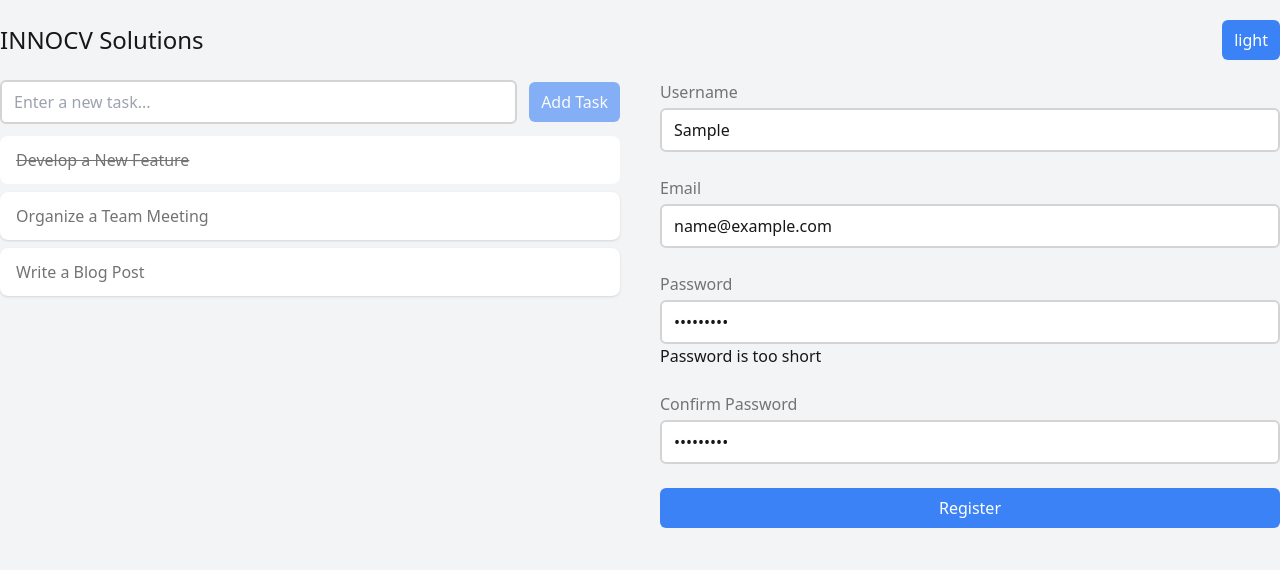
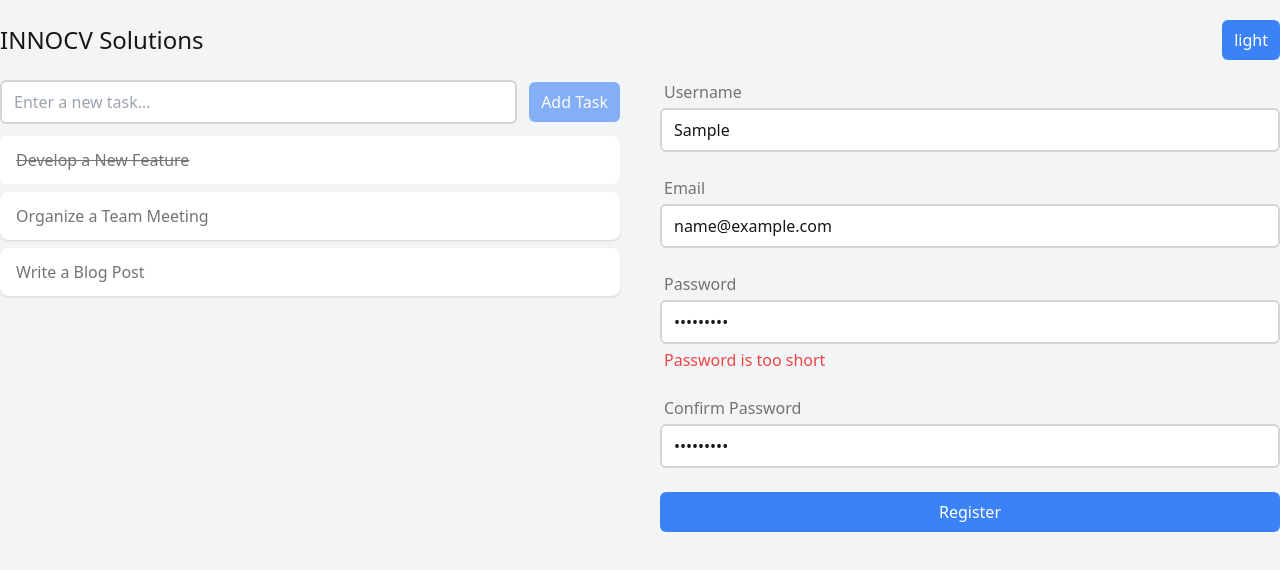
Before and after one commit to manumorante/todo-list, a React (Vite) app: page / in a window 1280 px wide. Both pictures are taken after typing "Sample", "name@example.com", "Sample123", "Sample123" into the empty fields and a click on the button "Register". Shown: the top 570 px of the page. Built offline with nearby package versions, Linux system fonts and the light colour scheme.

Commit message:
refactor: enhance error message styling in RegistrationForm component

```diff
--- a/src/components/Form.tsx
+++ b/src/components/Form.tsx
@@ -66,7 +66,8 @@ const RegistrationForm: React.FC = () => {
   }
 
   const inputCx = cx("mt-1 block w-full")
-  const labelCx = cx("text-neutral-500")
+  const labelCx = cx("ml-1 text-neutral-500")
+  const errorCx = cx("text-red-500 mt-1 ml-1")
 
   return (
     <form className="flex flex-col gap-6" onSubmit={handleSubmit}>
@@ -80,7 +81,7 @@ const RegistrationForm: React.FC = () => {
           value={inputs.username}
           onChange={handleChange}
         />
-        {errors.username && <span className="error">{errors.username}</span>}
+        {errors.username && <span className={errorCx}>{errors.username}</span>}
       </label>
 
       <label className="block">
@@ -93,7 +94,7 @@ const RegistrationForm: React.FC = () => {
           value={inputs.email}
           onChange={handleChange}
         />
-        {errors.email && <div className="error">{errors.email}</div>}
+        {errors.email && <div className={errorCx}>{errors.email}</div>}
       </label>
 
       <label className="block">
@@ -106,7 +107,7 @@ const RegistrationForm: React.FC = () => {
           value={inputs.password}
           onChange={handleChange}
         />
-        {errors.password && <div className="error">{errors.password}</div>}
+        {errors.password && <div className={errorCx}>{errors.password}</div>}
       </label>
 
       <label className="block">
@@ -119,7 +120,7 @@ const RegistrationForm: React.FC = () => {
           value={inputs.confirmPassword}
           onChange={handleChange}
         />
-        {errors.confirmPassword && <div className="error">{errors.confirmPassword}</div>}
+        {errors.confirmPassword && <div className={errorCx}>{errors.confirmPassword}</div>}
       </label>
 
       <button type="submit">Register</button>
```
